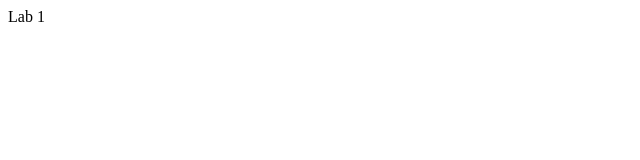
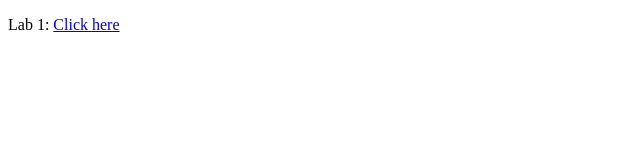
Before and after one commit to VirtualAddressExtension/webdesign3, a plain HTML site: page index.html in a window 1280 px wide. Shown: the whole page, without its empty margins (0-640 px from the left). Drawn offline with Linux system fonts and the light colour scheme.

Commit message:
Add files via upload

```diff
--- a/index.html
+++ b/index.html
@@ -6,6 +6,6 @@
     <title>Labs Hub</title>
 </head>
 <body>
-    <p<a href="./lab1/index.html">Lab 1</a><p>
+    <p>Lab 1: <a href="lab1/index.html">Click here</a><p>
 </body>
 </html>
```
